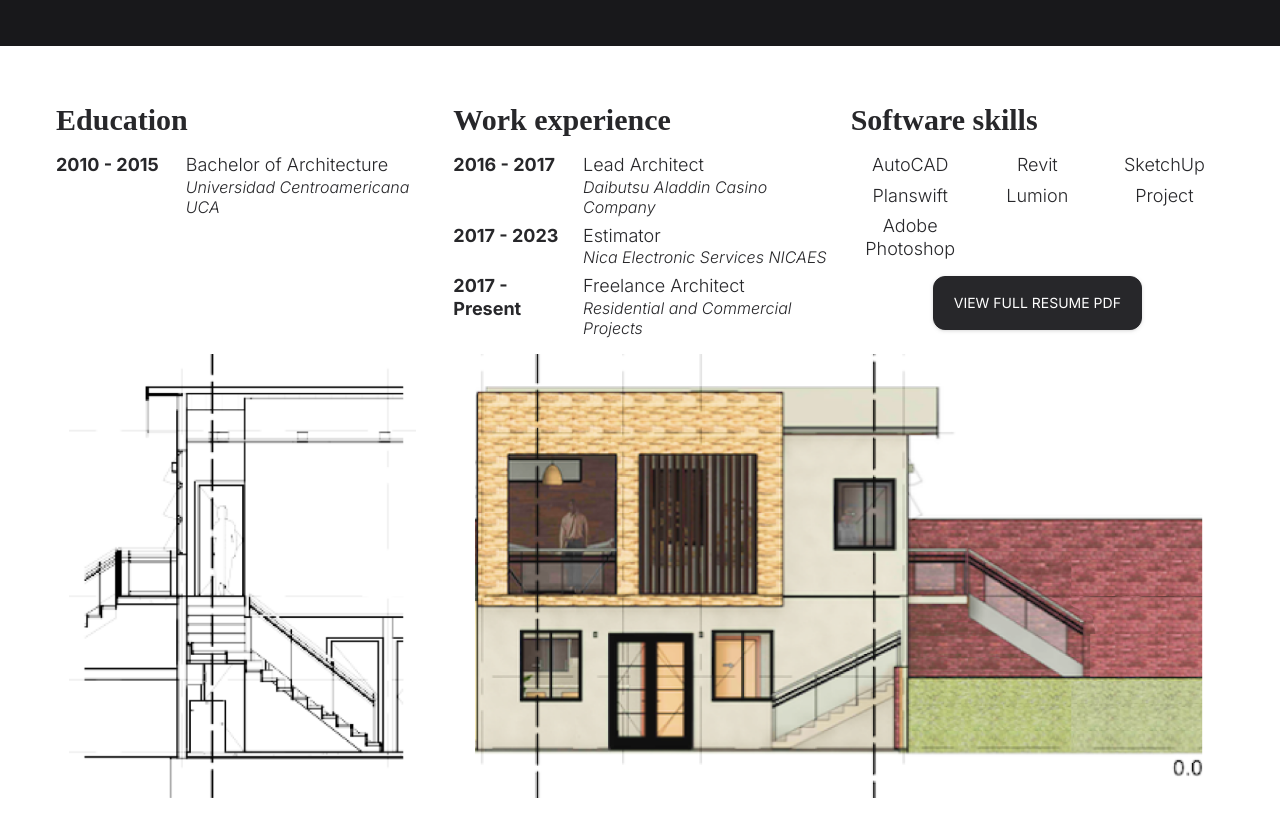
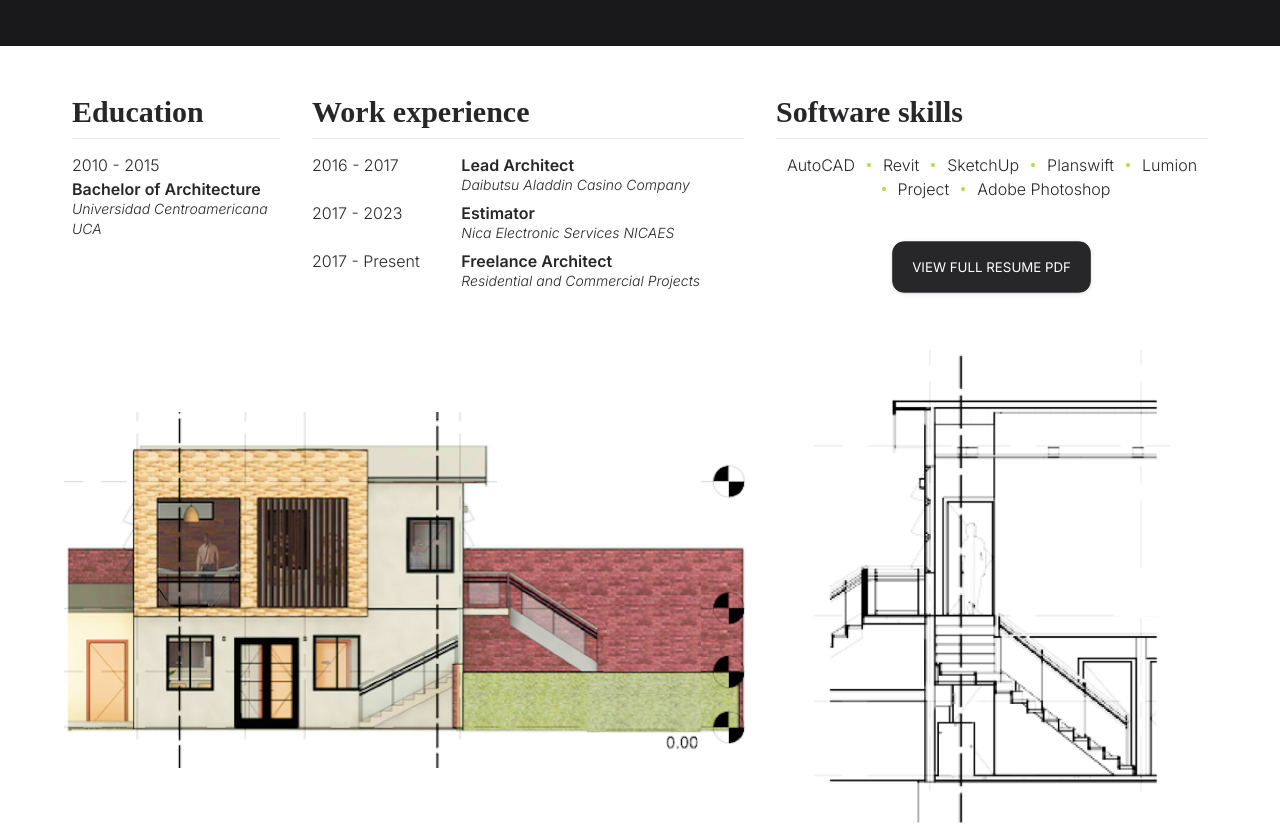
Before and after one commit to liz-garcia/architect-portfolio, a React (Vite) app in the folder client/: page / in a window 1280 px wide. Shown: the part 1554-2379 px from the top of the page. Built offline with nearby package versions, Linux system fonts and the light colour scheme; a web font is replaced by a local one.

Commit message:
Fixed styles for 2xl, xl, and lg screens.

```diff
--- a/client/src/pages/About/ResumeSection.jsx
+++ b/client/src/pages/About/ResumeSection.jsx
@@ -4,18 +4,25 @@ import Image from "../../components/Image.jsx";
 import PrimaryLink from "../../components/Buttons/PrimaryLink.jsx";
 
 const resumeSectionStyle =
-  "h-screen grid grid-cols-3 grid-rows-[1fr_2fr] gap-2 p-12 3xl:p-20";
-const resumeSubsection = "p-2 flex flex-col gap-2 3xl:p-8 3xl:gap-4";
-const h1Style = "font-serif font-bold text-3xl pb-2 3xl:text-5xl";
-const infoContainer = "grid grid-rows-1 grid-cols-[1fr_2fr] gap-2";
-const h2Style = "font-bold leading-tight 3xl:text-2xl";
-const itemTitle = "leading-tight 3xl:text-2xl";
-const itemDetail = "text-base italic leading-tight 3xl:text-xl";
-const resumePictures = "";
+  "h-screen grid grid-cols-[1fr_2fr_2fr] grid-rows-[1fr_2fr] gap-4 lg:gap-2 px-16 py-12 pb-4 3xl:p-20 md:bg-zinc-200 sm:bg-red-100";
+const resumeSubsection =
+  "p-2 pt-0 flex flex-col gap-2 3xl:p-8 3xl:gap-4 xl:text-base lg:gap-3";
+const h1Style =
+  "font-serif font-bold text-3xl pb-2 3xl:text-5xl border-b mb-2 lg:pb-1 lg:mb-1 lg:text-[1.75rem] md:text-2xl";
+const infoContainer =
+  "leading-tight grid grid-rows-1 grid-cols-[1fr_2fr] gap-2 lg:flex lg:flex-col lg:gap-1";
+const h2Style = "3xl:text-2xl";
+const itemTitle = "font-semibold 3xl:text-2xl";
+const itemDetail = "text-base italic xl:text-sm 3xl:text-xl";
+const educationStyle = "2xl:flex 2xl:flex-col 2xl:gap-1";
+const workExperienceStyle = "";
+const softwareList =
+  "leading-tight flex flex-wrap gap-1 text-center justify-center 3xl:text-2xl 3xl:gap-4";
+const dotStyle =
+  "w-1 h-1 bg-lime-400 rounded place-self-center mx-2 last:hidden";
+const buttonContainer = "m-auto xl:scale-95";
+const smallPicture = "";
 const largePicture = "col-span-2";
-const softwareList =
-  "grid grid-cols-3 gap-2 text-center leading-tight 3xl:text-2xl 3xl:gap-4";
-const buttonContainer = "m-auto";
 
 const ResumeSection = () => {
   return (
@@ -24,7 +31,7 @@ const ResumeSection = () => {
         {/* Texts for ResumeSection */}
         <div id="education" className={resumeSubsection}>
           <h1 className={h1Style}>Education</h1>
-          <div className={infoContainer}>
+          <div className={`${infoContainer} ${educationStyle}`}>
             <h2 className={h2Style}>2010 - 2015</h2>
             <div>
               <p className={itemTitle}>Bachelor of Architecture</p>
@@ -34,21 +41,21 @@ const ResumeSection = () => {
         </div>
         <div id="workExperience" className={resumeSubsection}>
           <h1 className={h1Style}>Work experience</h1>
-          <div className={infoContainer}>
+          <div className={`${infoContainer} ${workExperienceStyle}`}>
             <h2 className={h2Style}>2016 - 2017</h2>
             <div>
               <p className={itemTitle}>Lead Architect</p>
               <p className={itemDetail}>Daibutsu Aladdin Casino Company</p>
             </div>
           </div>
-          <div className={infoContainer}>
+          <div className={`${infoContainer} ${workExperienceStyle}`}>
             <h2 className={h2Style}>2017 - 2023</h2>
             <div>
               <p className={itemTitle}>Estimator</p>
               <p className={itemDetail}>Nica Electronic Services NICAES</p>
             </div>
           </div>
-          <div className={infoContainer}>
+          <div className={`${infoContainer} ${workExperienceStyle}`}>
             <h2 className={h2Style}>2017 - Present</h2>
             <div>
               <p className={itemTitle}>Freelance Architect</p>
@@ -60,26 +67,30 @@ const ResumeSection = () => {
           <h1 className={h1Style}>Software skills</h1>
           <ul className={softwareList}>
             <li>AutoCAD</li>
+            <div className={dotStyle} />
             <li>Revit</li>
+            <div className={dotStyle} />
             <li>SketchUp</li>
+            <div className={dotStyle} />
             <li>Planswift</li>
+            <div className={dotStyle} />
             <li>Lumion</li>
+            <div className={dotStyle} />
             <li>Project</li>
+            <div className={dotStyle} />
             <li>Adobe Photoshop</li>
+            <div className={dotStyle} />
           </ul>
           <div className={buttonContainer}>
             <PrimaryLink to="/resume">View Full Resume PDF</PrimaryLink>
           </div>
         </div>
         {/* Pictures for ResumeSection */}
-        <div id="resumePicture1" className={resumePictures}>
+        <div id="resumePicture2" className={largePicture}>
+          <Image src={resumePicture2} altText="resumePicture" />
+        </div>
+        <div id="resumePicture1" className={smallPicture}>
           <Image src={resumePicture1} altText="resumePicture" />
-        </div>
-        <div
-          id="resumePicture2"
-          className={`${resumePictures} ${largePicture}`}
-        >
-          <Image src={resumePicture2} altText="resumePicture" />
         </div>
       </section>
     </>
```
Also changed, not shown: client/src/assets/resumePictures/resumePicture1.png, client/src/assets/resumePictures/resumePicture2.png.
